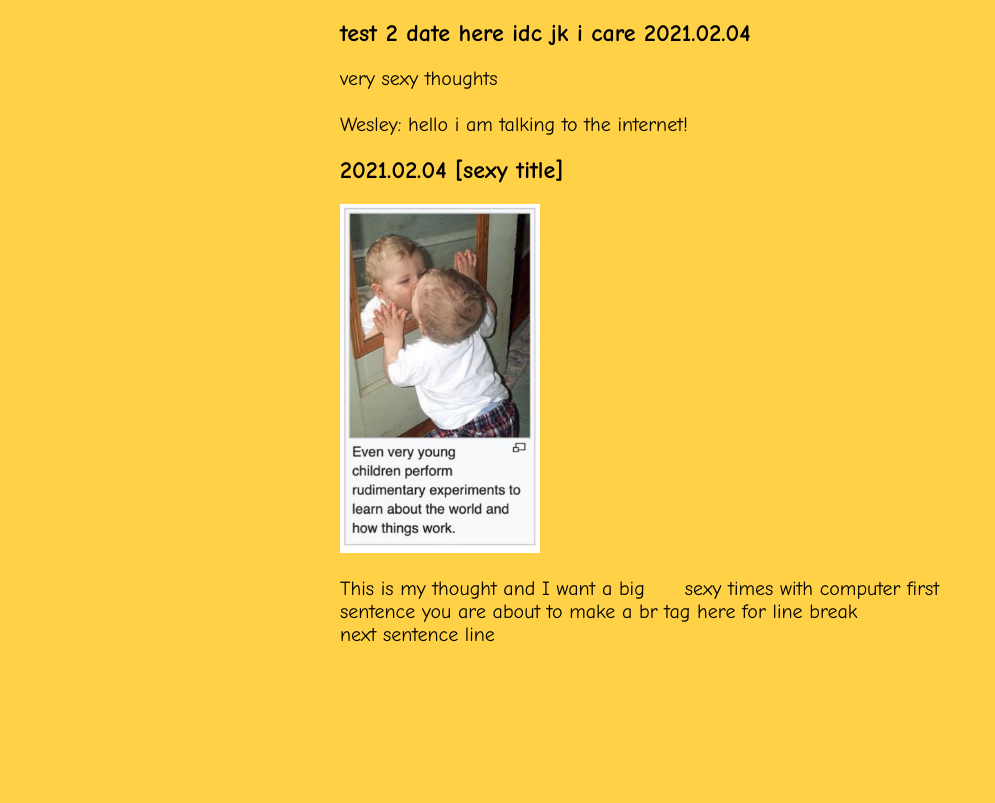
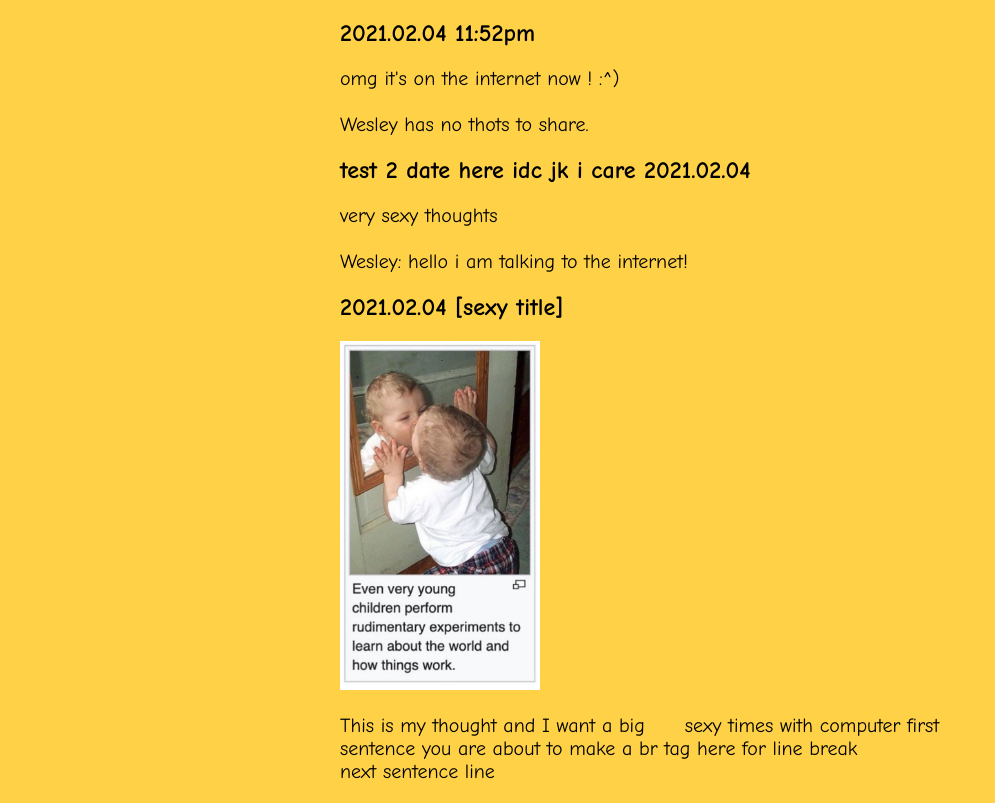
Before and after one commit to processorientation/processorientation.github.io, a plain HTML site: page clouds/index.html in a window 1280 px wide. Shown: the part 114-917 px from the top of the page, without its empty margins (0-995 px from the left). Before the commit the page ends 800 px from the top, so only its background shows below. Drawn offline with Linux system fonts and the light colour scheme.

Commit message:
internet it baby

```diff
--- a/clouds/index.html
+++ b/clouds/index.html
@@ -47,6 +47,13 @@ p {
       <h1> Sexy Thoughts</h1>
 
       <div>
+        <h2>2021.02.04 11:52pm </h2>
+        <p> omg it's on the internet now ! :^)
+            <br><br>
+            Wesley has no thots to share.
+        </p>
+    </div>
+      <div>
         <h2>test 2 date here idc jk i care 2021.02.04</h2>
         <p> very sexy thoughts
 <br><br>
```
